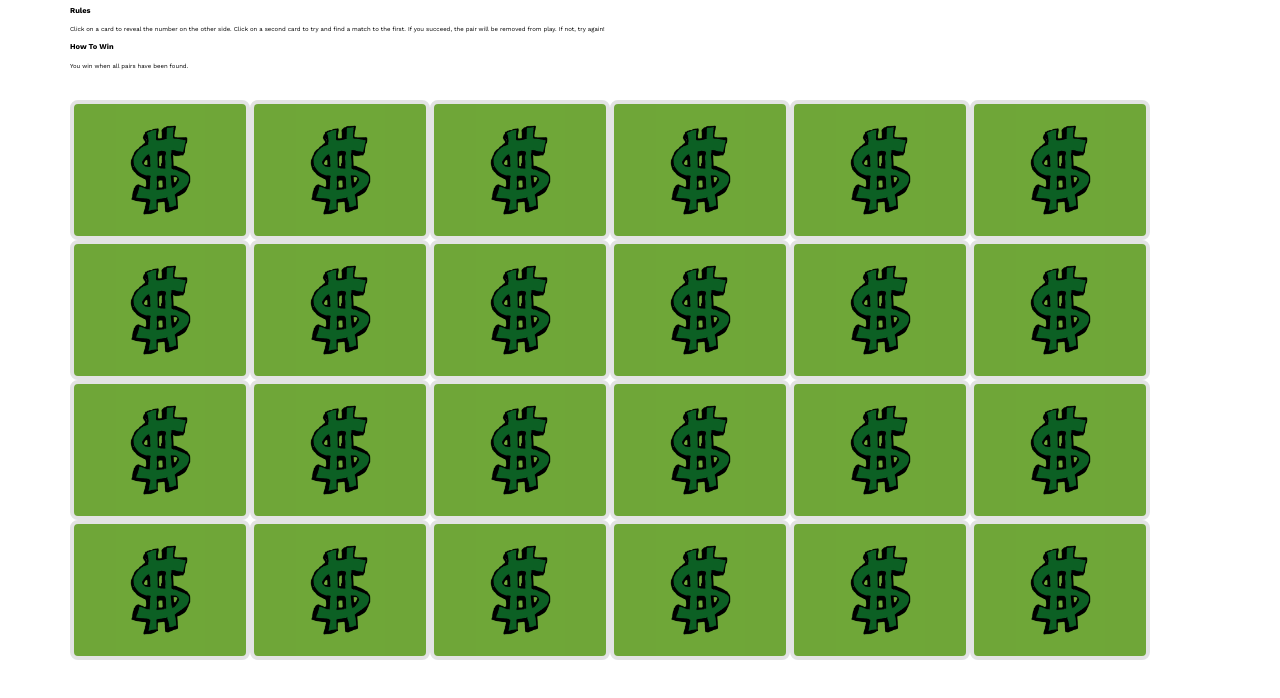
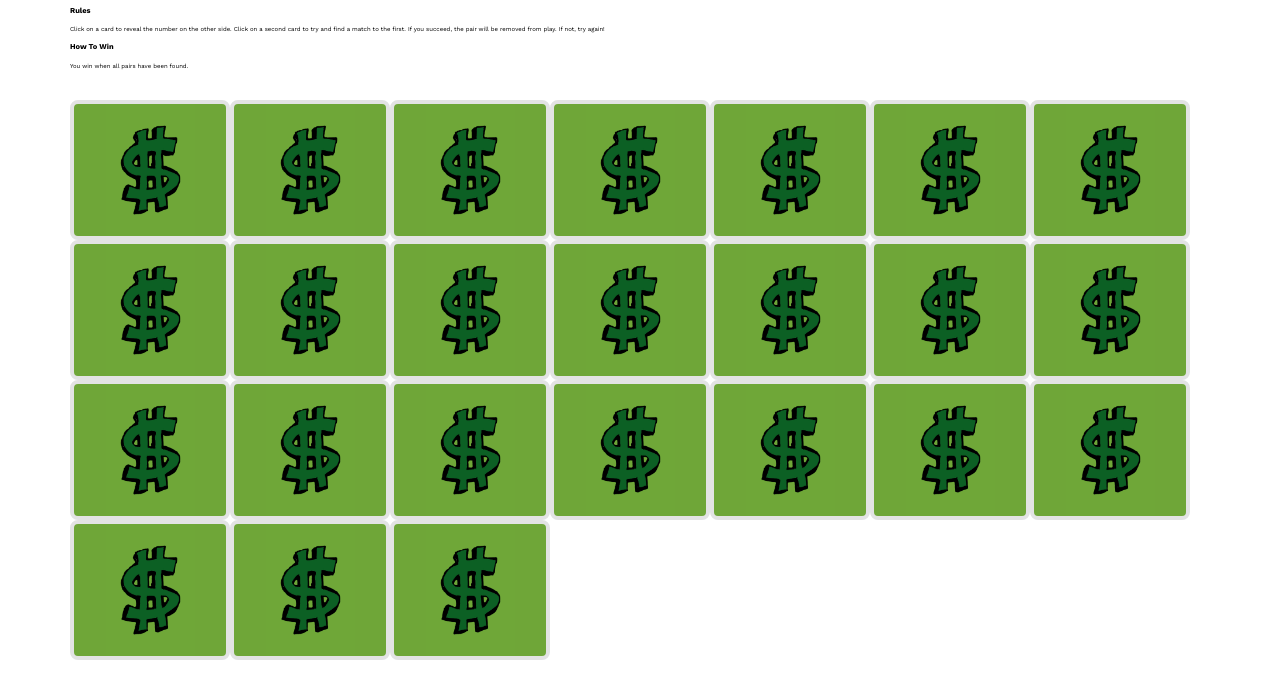
Before and after one commit to nonlinearone1105/lunchbox-matchgame, a plain HTML site: page index.html in a window 1280 px wide. Shown: the part 98-796 px from the top of the page. Drawn offline with nearby package versions, Linux system fonts and the light colour scheme.

Commit message:
CSS fixes

```diff
--- a/resources/css/style.css
+++ b/resources/css/style.css
@@ -63,7 +63,7 @@ h3 {
 
 .card {
   height: 14rem;
-  width: 18rem;
+  width: 16rem;
   background-color: rgb(111, 166, 56);
   border: 4px solid #e3e3e3;
   border-radius: 8px;
```
